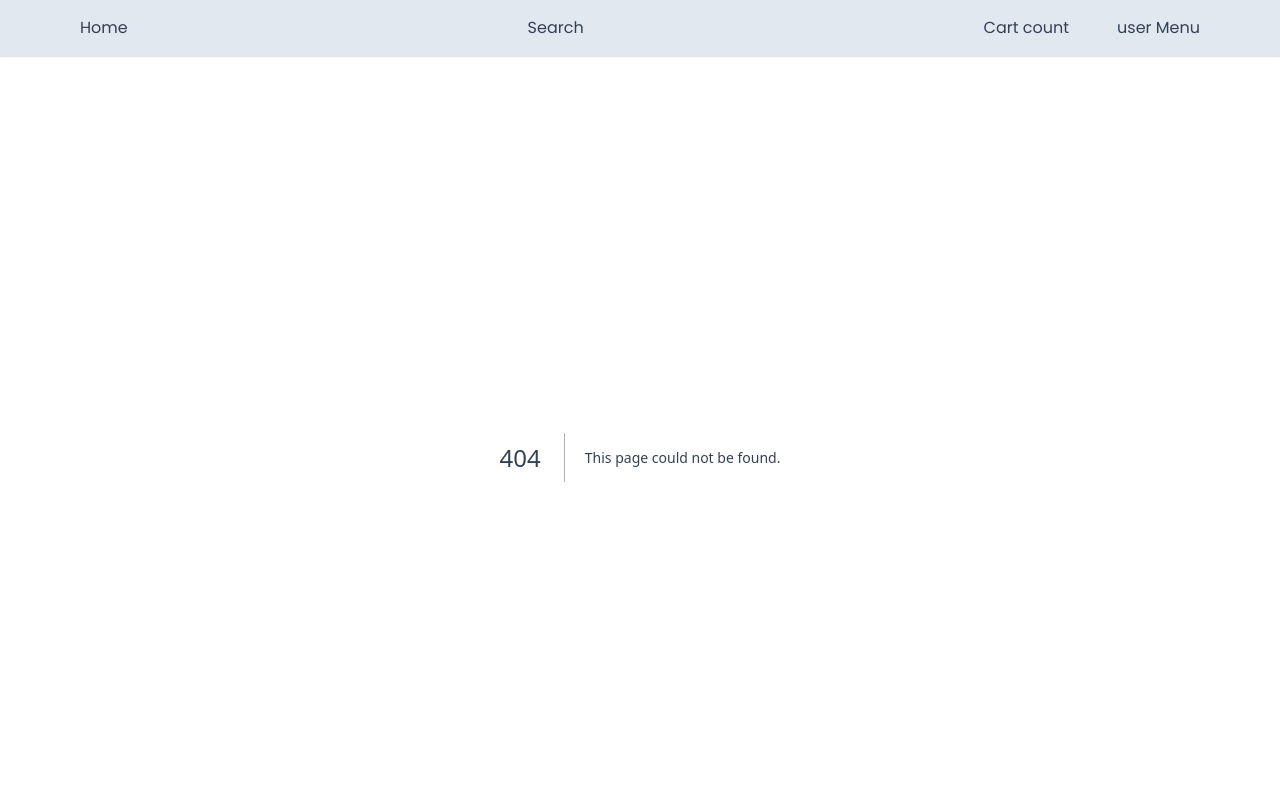
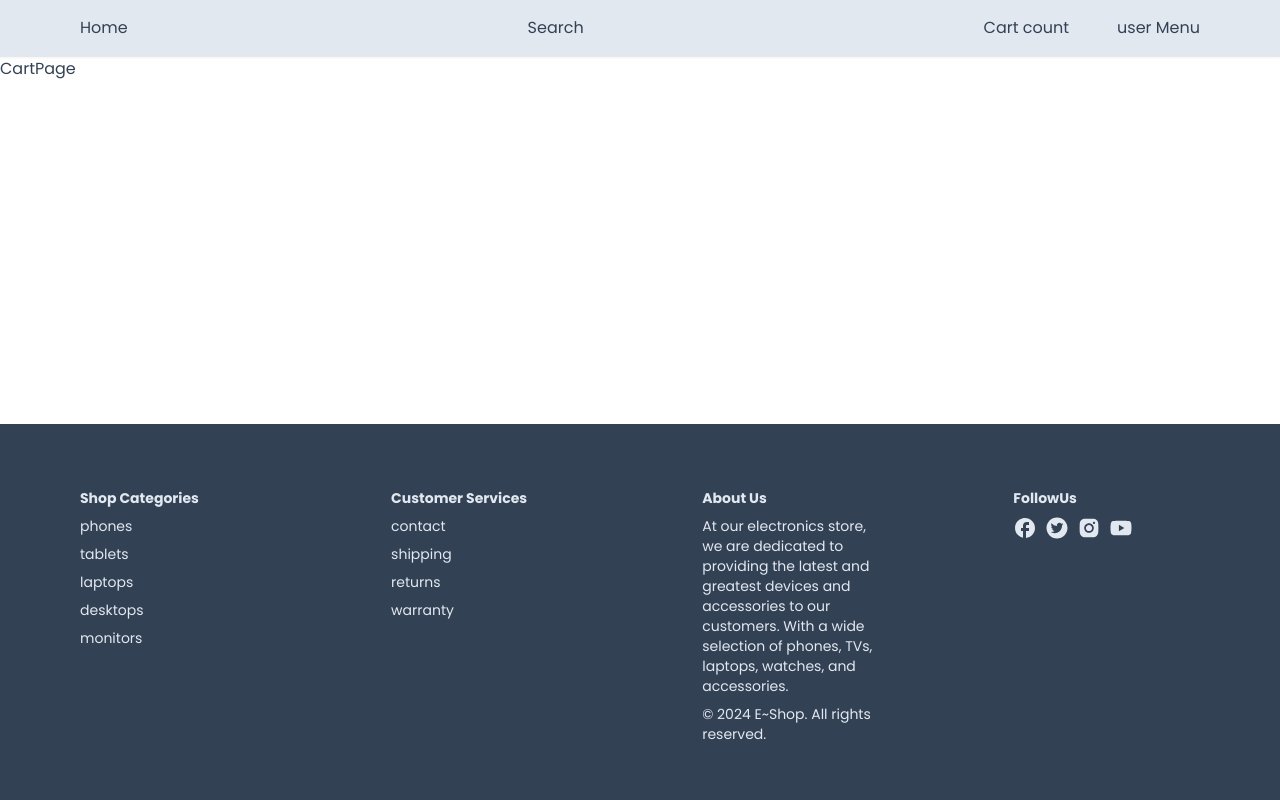
Before and after one commit to qhungo0125/nextjs-shop, a Next.js app: page /cart in a window 1280 px wide. Before the commit this address had no page. Shown: the top 800 px of the page. Built offline with nearby package versions, Linux system fonts and the light colour scheme.

Commit message:
handle add to cart in product page

```diff
--- /dev/null
+++ b/app/cart/page.tsx
@@ -0,0 +1,7 @@
+import React from 'react';
+
+const CartPage = () => {
+  return <div>CartPage</div>;
+};
+
+export default CartPage;
--- a/components/button/Button.tsx
+++ b/components/button/Button.tsx
@@ -24,6 +24,7 @@ const Button: React.FC<Props> = (props) => {
   } = props;
   return (
     <button
+      onClick={onclick}
       disabled={disabled}
       className={`
     disbabled:opacity-70
--- a/components/product/ProductDetail.tsx
+++ b/components/product/ProductDetail.tsx
@@ -9,6 +9,9 @@ import ColorPicker from './ColorPicker';
 import QuantityPicker from './QuantityPicker';
 import Button from '../button/Button';
 import ProductImages from './ProductImages';
+import { useCart } from '@/hooks/useCart';
+import { MdCheckCircle } from 'react-icons/md';
+import { useRouter } from 'next/navigation';
 
 interface Props {
   product: any;
@@ -16,6 +19,11 @@ interface Props {
 
 const ProductDetail: React.FC<Props> = (props) => {
   const { product } = props;
+  const cartState = useCart();
+  const router = useRouter();
+  const { addToCart, products: cartProducts } = cartState;
+  console.log(cartProducts);
+
   const {
     name,
     reviews,
@@ -28,6 +36,7 @@ const ProductDetail: React.FC<Props> = (props) => {
     price,
   } = product;
 
+  const [isInCart, setIsInCart] = React.useState(false);
   const [cartProduct, setCartProduct] = React.useState<CartProductType>({
     id,
     name,
@@ -38,6 +47,16 @@ const ProductDetail: React.FC<Props> = (props) => {
     quantity: 1,
     price,
   });
+
+  React.useEffect(() => {
+    setIsInCart(false);
+    if (cartProducts) {
+      const isInCart = cartProducts?.findIndex((p: any) => p.id === product.id);
+      if (isInCart > -1) {
+        setIsInCart(true);
+      }
+    }
+  }, [cartProducts, product.id]);
 
   const rating = React.useMemo(() => {
     return calculateRating(reviews);
@@ -88,6 +107,8 @@ const ProductDetail: React.FC<Props> = (props) => {
         <div className={inStock ? 'text-teal-400' : 'text-rose-400'}>
           {inStock ? 'In Stock' : 'Out of Stock'}
         </div>
+        {!isInCart ? (
+          <>
             <SplitLine />
             <div>
               <ColorPicker
@@ -107,8 +128,28 @@ const ProductDetail: React.FC<Props> = (props) => {
             </div>
             <SplitLine />
             <div className='max-w-[300px]'>
-          <Button label='Add to Cart' onclick={() => {}} />
+              <Button
+                label='Add to Cart'
+                onclick={() => {
+                  addToCart(cartProduct);
+                }}
+              />
             </div>
+          </>
+        ) : (
+          <>
+            <p className='mb-2 text-slate-500 flex items-center gap-1'>
+              <MdCheckCircle className='text-teal-400' size={20} />
+              <span>Product is added to cart</span>
+            </p>
+            <Button
+              label='Go to Cart'
+              onclick={() => {
+                router.push('/cart');
+              }}
+            />
+          </>
+        )}
       </div>
     </div>
   );
--- a/hooks/useCart.tsx
+++ b/hooks/useCart.tsx
@@ -1,9 +1,12 @@
+import { CartProductType } from '@/types/CartProduct';
 import React from 'react';
-type CartProductType = {
+type CartContextType = {
   cartTotalQty: number;
+  products: CartProductType[] | null;
+  addToCart: (product: CartProductType) => void;
 };
 
-export const CartContext = React.createContext<CartProductType | null>(null);
+export const CartContext = React.createContext<CartContextType | null>(null);
 
 interface Props {
   [propName: string]: any;
@@ -11,16 +14,35 @@ interface Props {
 
 export const CartContextProvider = (props: Props) => {
   const [cartTotalQty, setCartTotalQty] = React.useState(0);
+  const [products, setProducts] = React.useState<CartProductType[] | null>(
+    null,
+  );
 
+  const addToCart = React.useCallback((product: CartProductType) => {
+    setProducts((prev) => {
+      if (!prev) {
+        return [product];
+      }
+      const productIndex = prev.findIndex((p) => p.id === product.id);
+      if (productIndex === -1) {
+        return [...prev, product];
+      }
+      const newProducts = [...prev];
+      newProducts[productIndex] = product;
+      return newProducts;
+    });
+  }, []);
   const value = {
     cartTotalQty,
+    products,
+    addToCart,
   };
 
   return <CartContext.Provider value={value} {...props} />;
 };
 
 export const useCart = () => {
-  const context = React.useContext(CartContext);
+  const context = React.useContext<CartContextType | null>(CartContext);
   if (context === undefined) {
     throw new Error('useCart must be used within a CartProvider');
   }
```
Lines whose indentation alone changed are shown as unchanged.
